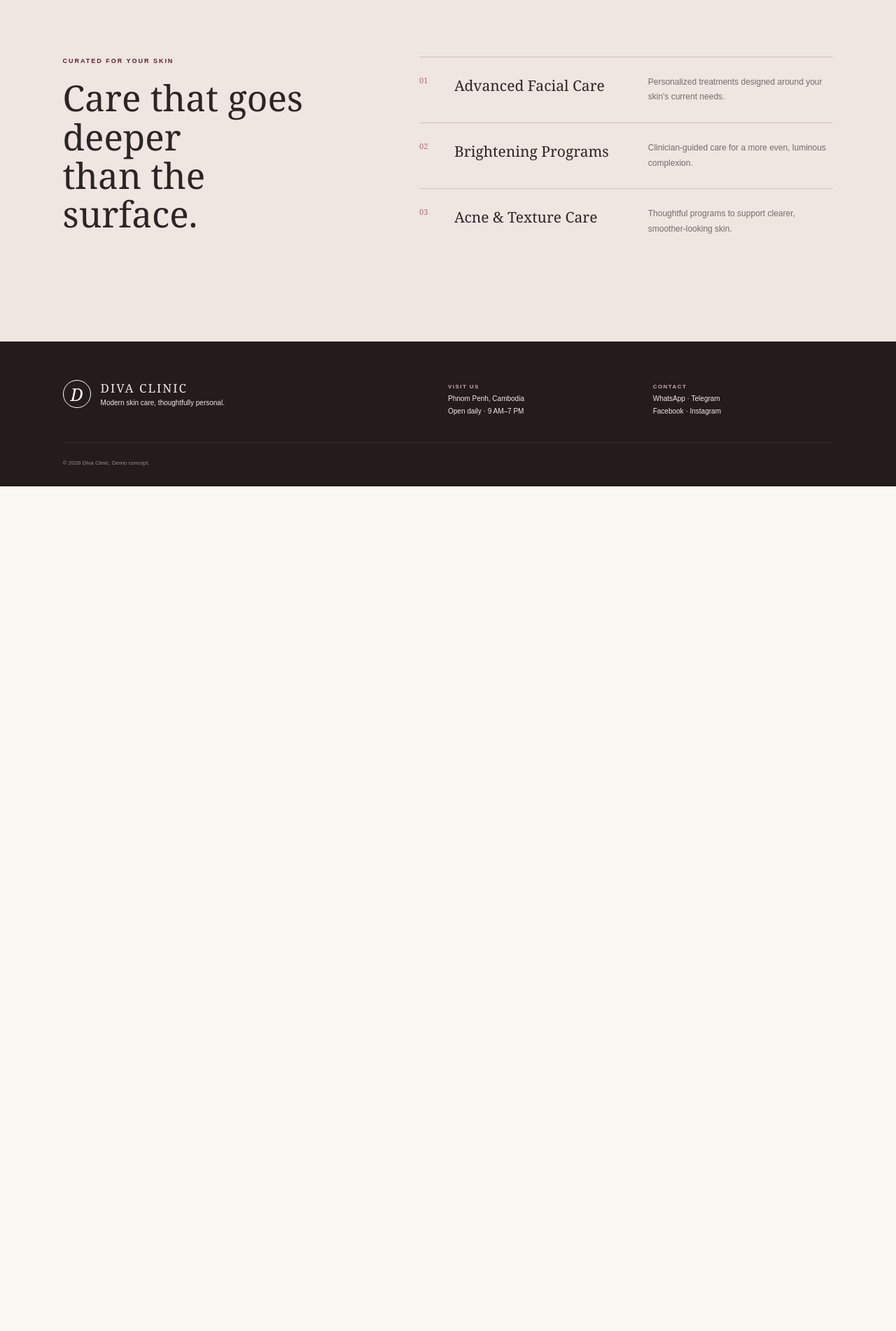
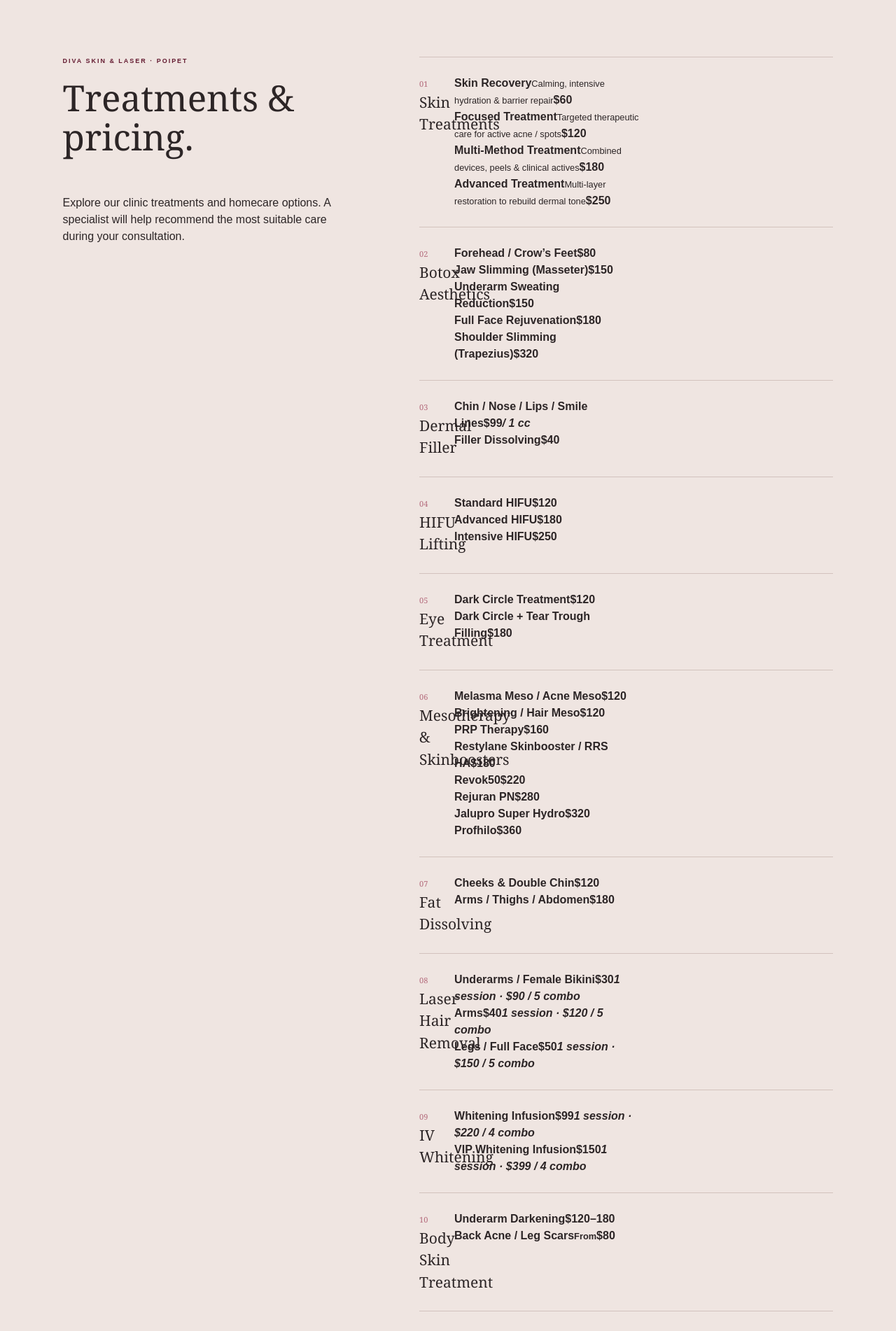
Before and after one commit to kairaio/diva-clinic-ai, a Next.js app: page / in a window 1280 px wide. Shown: the part 3200-5102 px from the top of the page at 70% size. Before the commit the page ends 3895 px from the top, so only its background shows below. Built offline with nearby package versions, Linux system fonts and the light colour scheme.

Commit message:
Add Diva Clinic treatments and pricing catalogue

```diff
--- a/app/page.tsx
+++ b/app/page.tsx
@@ -2,6 +2,25 @@
 import { useEffect, useRef, useState } from "react";
 
 const findings = [["Hydration appearance",72],["Visible pores",38],["Pigmentation",24]];
+const treatmentGroups = [
+ {title:"Skin Treatments",items:[
+  {name:"Skin Recovery",detail:"Calming, intensive hydration & barrier repair",price:"$60"},
+  {name:"Focused Treatment",detail:"Targeted therapeutic care for active acne / spots",price:"$120"},
+  {name:"Multi-Method Treatment",detail:"Combined devices, peels & clinical actives",price:"$180"},
+  {name:"Advanced Treatment",detail:"Multi-layer restoration to rebuild dermal tone",price:"$250"}]},
+ {title:"Botox Aesthetics",items:[{name:"Forehead / Crow’s Feet",price:"$80"},{name:"Jaw Slimming (Masseter)",price:"$150"},{name:"Underarm Sweating Reduction",price:"$150"},{name:"Full Face Rejuvenation",price:"$180"},{name:"Shoulder Slimming (Trapezius)",price:"$320"}]},
+ {title:"Dermal Filler",items:[{name:"Chin / Nose / Lips / Smile Lines",price:"$99",suffix:"/ 1 cc"},{name:"Filler Dissolving",price:"$40"}]},
+ {title:"HIFU Lifting",items:[{name:"Standard HIFU",price:"$120"},{name:"Advanced HIFU",price:"$180"},{name:"Intensive HIFU",price:"$250"}]},
+ {title:"Eye Treatment",items:[{name:"Dark Circle Treatment",price:"$120"},{name:"Dark Circle + Tear Trough Filling",price:"$180"}]},
+ {title:"Mesotherapy & Skinboosters",items:[{name:"Melasma Meso / Acne Meso",price:"$120"},{name:"Brightening / Hair Meso",price:"$120"},{name:"PRP Therapy",price:"$160"},{name:"Restylane Skinbooster / RRS HA",price:"$180"},{name:"Revok50",price:"$220"},{name:"Rejuran PN",price:"$280"},{name:"Jalupro Super Hydro",price:"$320"},{name:"Profhilo",price:"$360"}]},
+ {title:"Fat Dissolving",items:[{name:"Cheeks & Double Chin",price:"$120"},{name:"Arms / Thighs / Abdomen",price:"$180"}]},
+ {title:"Laser Hair Removal",items:[{name:"Underarms / Female Bikini",price:"$30",suffix:"1 session · $90 / 5 combo"},{name:"Arms",price:"$40",suffix:"1 session · $120 / 5 combo"},{name:"Legs / Full Face",price:"$50",suffix:"1 session · $150 / 5 combo"}]},
+ {title:"IV Whitening",items:[{name:"Whitening Infusion",price:"$99",suffix:"1 session · $220 / 4 combo"},{name:"VIP Whitening Infusion",price:"$150",suffix:"1 session · $399 / 4 combo"}]},
+ {title:"Body Skin Treatment",items:[{name:"Underarm Darkening",price:"$120–180"},{name:"Back Acne / Leg Scars",price:"$80",prefix:"From"}]},
+ {title:"Mounjaro Weight Loss",items:[{name:"First Month (2.5 mg)",price:"$199",suffix:"/ 2 boxes"},{name:"Second Month (5 mg)",price:"$299",suffix:"/ 2 boxes"}]},
+ {title:"Permanent Makeup & Laser",items:[{name:"Eyebrow PMU",price:"$169"},{name:"Hairstroke Eyebrow",price:"$199"},{name:"Lip PMU",price:"$230"},{name:"Tattoo Removal",price:"$30",prefix:"From"},{name:"Mole Removal",price:"$20",prefix:"From"}]},
+ {title:"Homecare Products",items:[{name:"Basic Skincare Combo",price:"$70"},{name:"Treatment Support Combo",price:"$90"},{name:"Serum / Moisturizer",price:"$20–40"}]},
+] as const;
 export default function Home(){
  const [step,setStep]=useState(1),[booked,setBooked]=useState(false),[time,setTime]=useState("10:30 AM");
  const [cameraActive,setCameraActive]=useState(false),[photoUrl,setPhotoUrl]=useState<string|null>(null),[cameraError,setCameraError]=useState("");
@@ -36,7 +55,7 @@ export default function Home(){
    {step===3&&<div className="card"><div className="resultHead"><div><p className="mini">DEMO RESULT</p><h3>Your visible skin overview</h3></div><b>78<small>/100</small></b></div><div className="findings">{findings.map(([label,value])=><div key={label}><p><span>{label}</span><strong>{value}%</strong></p><div><i style={{width:`${value}%`}}/></div></div>)}</div><aside className="recommend">✦ <span><small>RECOMMENDED NEXT STEP</small><strong>Personal Skin Consultation</strong>30 minutes · In-clinic or online</span></aside><a className="button" href="#booking">Choose appointment time →</a></div>}</div>
   </section>
   <section className="booking" id="booking"><header><p className="eyebrow">YOUR NEXT STEP</p><h2>Reserve your consultation.</h2><p>Select a convenient appointment. Our team will confirm the details with you directly.</p></header><div className="bookingBox">{!booked?<><aside className="service"><p className="mini">SELECTED SERVICE</p><h3>Personal Skin Consultation</h3><p>One-on-one skin assessment with a Diva Clinic specialist.</p><div>◷ 30 minutes<br/>⌖ Diva Clinic Phnom Penh</div><strong>Consultation fee confirmed by clinic</strong></aside><div className="schedule"><div className="month"><button>‹</button><strong>August 2026</strong><button>›</button></div><div className="dates">{[["MON","24"],["TUE","25"],["WED","26"],["THU","27"],["FRI","28"]].map(([d,n],i)=><button className={i===1?"active":""} key={n}><small>{d}</small><strong>{n}</strong></button>)}</div><p className="mini">AVAILABLE TIMES</p><div className="times">{["9:00 AM","10:30 AM","1:00 PM","3:30 PM","5:00 PM"].map(x=><button className={time===x?"active":""} onClick={()=>setTime(x)} key={x}>{x}</button>)}</div><button className="confirm" onClick={()=>setBooked(true)}>Confirm appointment →</button></div></>:<div className="success"><b>✓</b><p className="eyebrow">APPOINTMENT REQUESTED</p><h3>Thank you, your time is reserved.</h3><p>Tuesday, 25 August 2026 at {time}<br/>Diva Clinic Phnom Penh</p><button onClick={()=>setBooked(false)}>Change appointment</button></div>}</div></section>
-  <section className="services" id="services"><div><p className="eyebrow">CURATED FOR YOUR SKIN</p><h2>Care that goes deeper<br/>than the surface.</h2></div><div>{[["01","Advanced Facial Care","Personalized treatments designed around your skin's current needs."],["02","Brightening Programs","Clinician-guided care for a more even, luminous complexion."],["03","Acne & Texture Care","Thoughtful programs to support clearer, smoother-looking skin."]].map(x=><article key={x[0]}><i>{x[0]}</i><h3>{x[1]}</h3><p>{x[2]}</p></article>)}</div></section>
+  <section className="services" id="services"><header><p className="eyebrow">DIVA SKIN & LASER · POIPET</p><h2>Treatments & pricing.</h2><p>Explore our clinic treatments and homecare options. A specialist will help recommend the most suitable care during your consultation.</p></header><div className="priceGrid">{treatmentGroups.map((group,index)=><article className="priceCard" key={group.title}><div className="priceTitle"><i>{String(index+1).padStart(2,"0")}</i><h3>{group.title}</h3></div><div>{group.items.map(item=><div className="priceRow" key={item.name}><span><strong>{item.name}</strong>{"detail" in item&&item.detail&&<small>{item.detail}</small>}</span><b>{"prefix" in item&&item.prefix&&<small>{item.prefix}</small>}{item.price}{"suffix" in item&&item.suffix&&<em>{item.suffix}</em>}</b></div>)}</div></article>)}</div><p className="priceNote">Prices may vary after consultation depending on the treatment area and individual needs.</p></section>
   <footer id="about"><div className="footBrand"><b>D</b><span><strong>DIVA CLINIC</strong><p>Modern skin care, thoughtfully personal.</p></span></div><div><strong>VISIT US</strong><p>Phnom Penh, Cambodia<br/>Open daily · 9 AM–7 PM</p></div><div><strong>CONTACT</strong><p>WhatsApp · Telegram<br/>Facebook · Instagram</p></div><small>© 2026 Diva Clinic. Demo concept.</small></footer>
  </main>
 }
```
